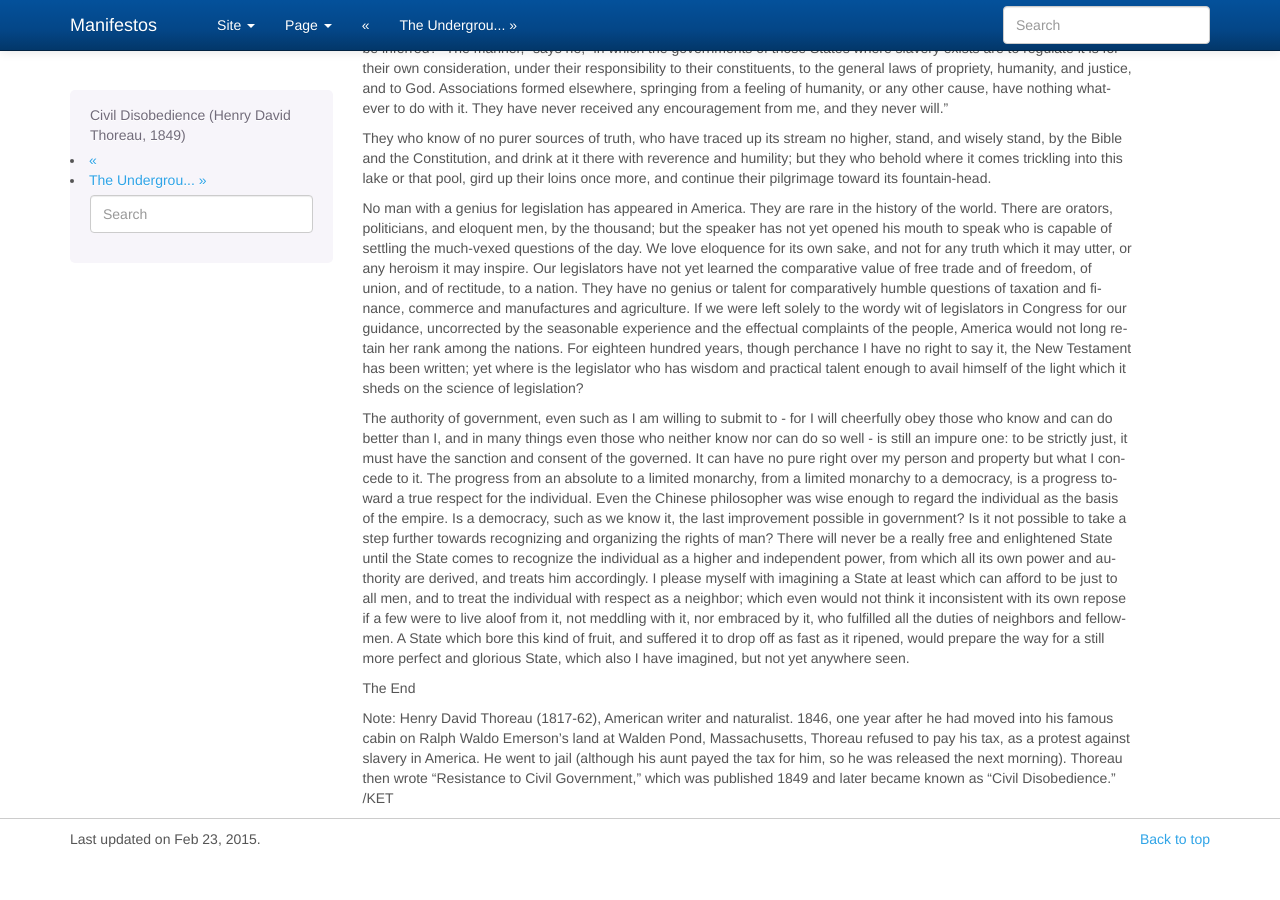
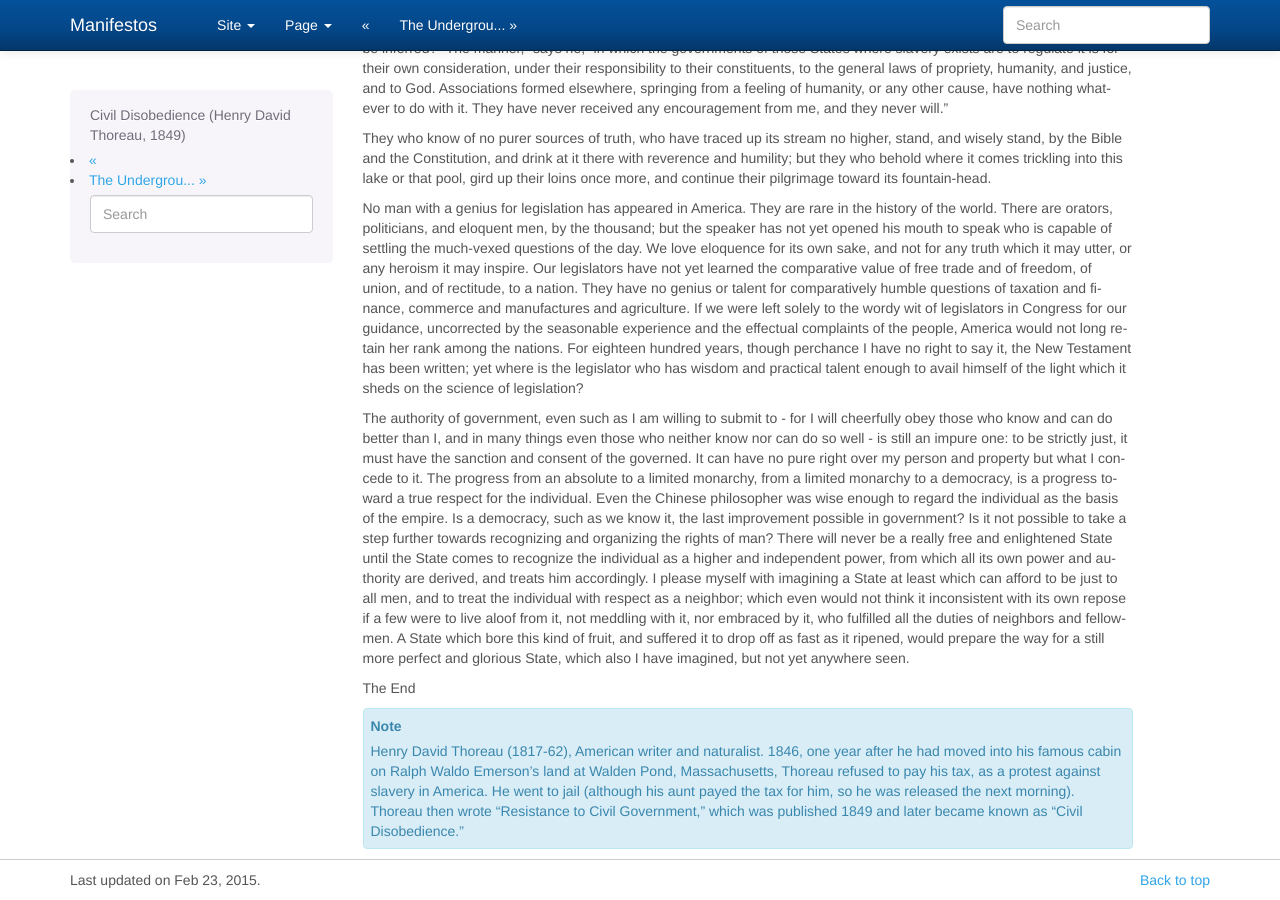
Before and after one commit to ghoulmann/manifesto-anthology, a Sphinx documentation site: the page built from source/civil-disobedience.rst, in a window 1280 px wide and 900 px high, scrolled down 8888 px. Built offline with Sphinx 7.4.7, drawn with Linux system fonts in a browser that asks for light colours; before the commit the page ends 9747 px from its top, so only the background shows below that.

Commit message:
made note directive

```diff
--- a/source/civil-disobedience.rst
+++ b/source/civil-disobedience.rst
@@ -119,4 +119,4 @@ The authority of government, even such as I am willing to submit to - for I will
 
 The End
 
-Note: Henry David Thoreau (1817-62), American writer and naturalist. 1846, one year after he had moved into his famous cabin on Ralph Waldo Emerson's land at Walden Pond, Massachusetts, Thoreau refused to pay his tax, as a protest against slavery in America. He went to jail (although his aunt payed the tax for him, so he was released the next morning). Thoreau then wrote "Resistance to Civil Government," which was published 1849 and later became known as "Civil Disobedience." /KET
+.. Note:: Henry David Thoreau (1817-62), American writer and naturalist. 1846, one year after he had moved into his famous cabin on Ralph Waldo Emerson's land at Walden Pond, Massachusetts, Thoreau refused to pay his tax, as a protest against slavery in America. He went to jail (although his aunt payed the tax for him, so he was released the next morning). Thoreau then wrote "Resistance to Civil Government," which was published 1849 and later became known as "Civil Disobedience."
```
